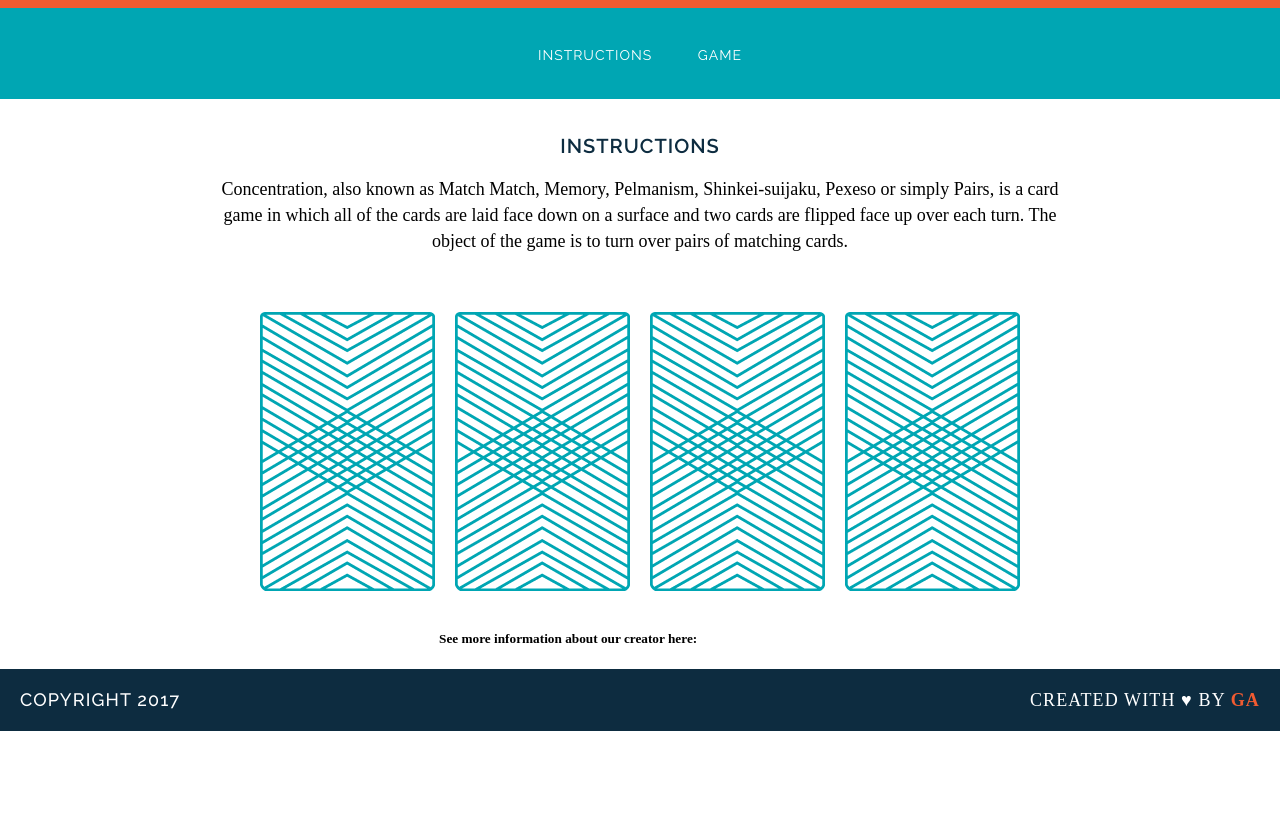
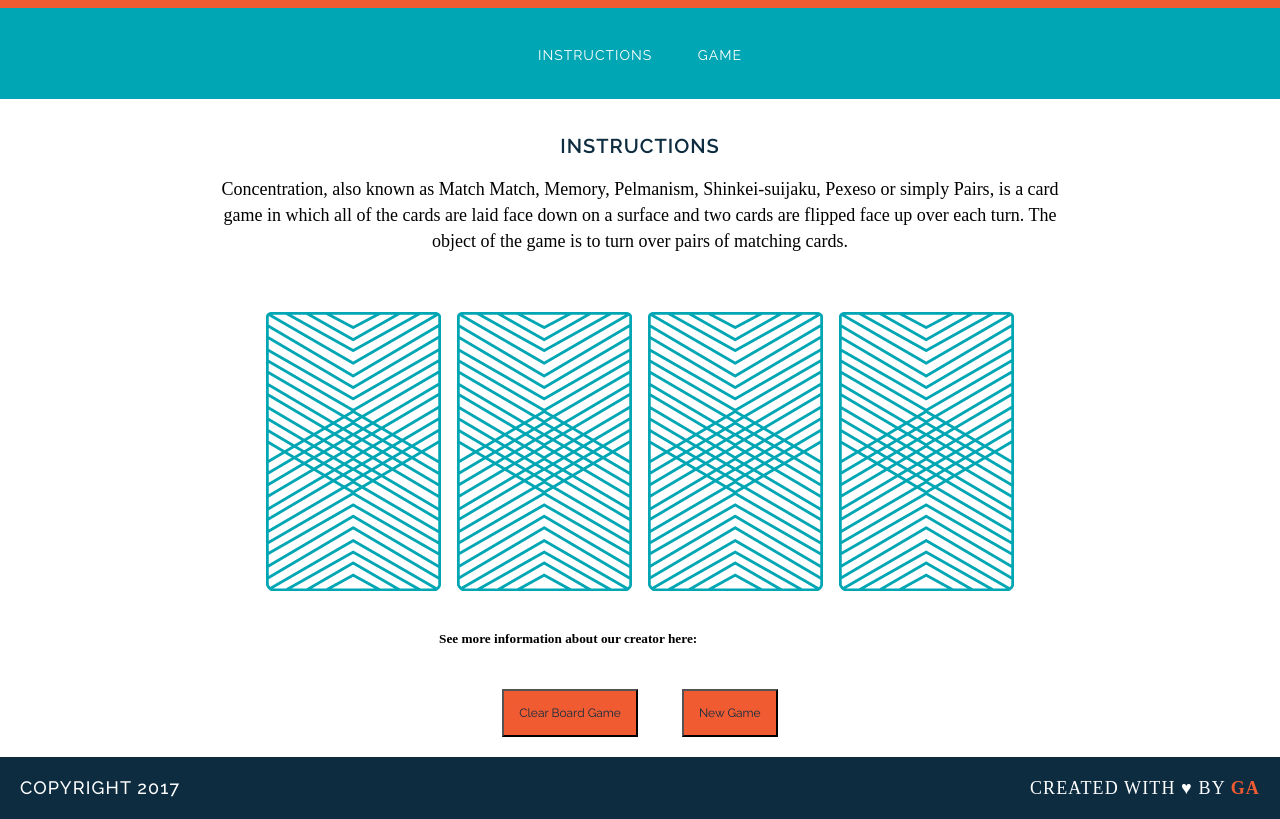
Before and after one commit to plaifang7/wdi-fundamentals-memorygame-, a plain HTML site: page memory_game/index.html in a window 1280 px wide. Shown: the part 105-924 px from the top of the page. Before the commit the page ends 836 px from the top, so only its background shows below. Drawn offline with Linux system fonts and the light colour scheme; a web font is replaced by a local one.

Commit message:
created game logic

```diff
--- a/memory_game/css/style.css
+++ b/memory_game/css/style.css
@@ -107,3 +107,11 @@ font-size: 0;
 	color: #F15B31;
 	font-weight: 700;
 }
+button{
+	color: #0D2C40;
+	background-color: #F15B31;
+	padding: 15px;
+	margin: 20px;
+	font-family: Raleway, sans-serif;
+	font-size: 12px;
+}
--- a/memory_game/index.html
+++ b/memory_game/index.html
@@ -19,17 +19,16 @@
 	<p> Want to know if yourr IQ is higher than your friends? Want to see how far your memory can reach? Well, this is defintely the game for you! This game is awesome and will test your memory to the fullest! See how far you can get in this game and compare it to your friends score.</p> -->
 
 
-	<div>
-<img src="images/back.png" alt="Queen of Diamonds">
-<img src="images/back.png" alt="Queen of Hearts">
-<img src="images/back.png" alt="King of Diamonds">
-<img src="images/back.png" alt="King of Hearts">
+	<div id="game-board" class="board clearfix">
 </div>
 </main>
 </body>
 <h5>See more information about our creator here: <a href="https://twitter.com/PLFtheWD7"> on Twitter!</a></h5>
+<button onclick="clearBoard('game')">Clear Board Game</button>
+	<button onclick="newGame()">New Game</button>
 
 <footer class="clearfix">
+
 	<p class="copyright"> Copyright 2017</p>
 	<p class="message">Created with &hearts; by <span class="name">GA</span></p>
 </footer>
--- a/memory_game/js/main.js
+++ b/memory_game/js/main.js
@@ -41,15 +41,26 @@ else{
 }
 
 
-var flipcard = function (cardId){
-console.log("User flipped" + cards[cardId].rank);
+var flipcard = function (){
+	cardId = this.getAttribute('data-id');
+
+
 cardsInPlay.push(cards[cardId].rank);
-console.log(cards[cardId].cardImage);
-console.log(cards[cardId].suit);
+
+this.setAttribute('src', cards[cardId].cardImage);
 if (cardsInPlay.length === 2) {
 
 checkForMatch();
 }
 };
-flipcard(0);
-flipcard(2);
+var createBoard = function(){
+	for (var i = 0; i < cards.length; i++) {
+var cardElement = document.createElement('img');
+cardElement.setAttribute('src', 'images/back.png');
+cardElement.setAttribute('data-id', i);
+cardElement.addEventListener('click', flipcard);
+document.getElementById('game-board').appendChild(cardElement);
+}
+}
+
+createBoard();
```
